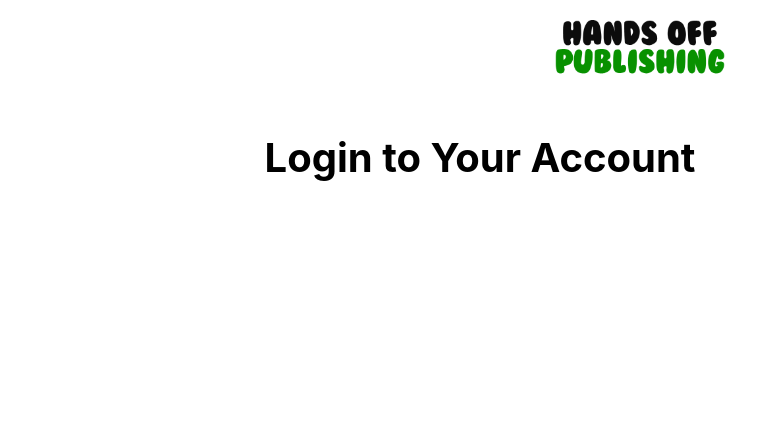
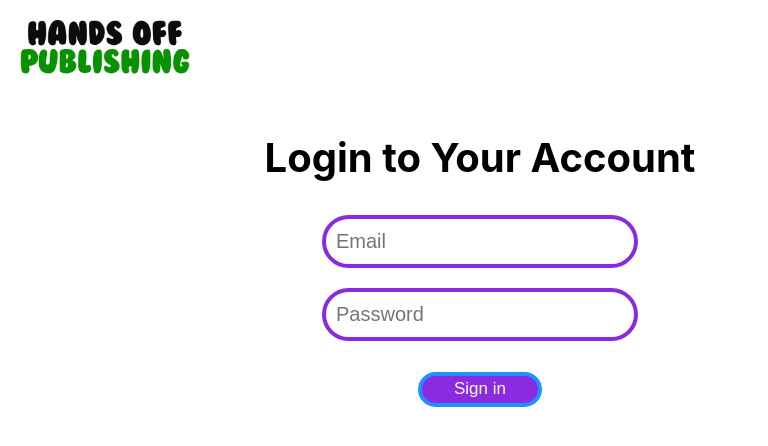
Before and after one commit to pruce99/OTPLogin, a React (Create React App) app: page / in a window 1280 px wide. Shown: the top 446 px of the page, without its empty margins (0-768 px from the left). Built offline with nearby package versions, Linux system fonts and the light colour scheme.

Commit message:
design for sign in: email and password done

```diff
--- a/src/Components/Login/Login.jsx
+++ b/src/Components/Login/Login.jsx
@@ -11,6 +11,17 @@ export default function Login() {
       <div className="loginHeading">
         <h2>Login to Your Account</h2>
       </div>
+      <div className="loginComponents">
+        <div className="inputComponent">
+          <input placeholder="Email" type="text" />
+        </div>
+        <div className="inputComponent">
+          <input placeholder="Password" type="password" />
+        </div>
+        <div className="buttonComponent">
+          <button> Sign in</button>
+        </div>
+      </div>
     </div>
   );
 }
--- a/src/Components/Login/Login.scss
+++ b/src/Components/Login/Login.scss
@@ -1,15 +1,58 @@
-.Login{
-    .mainLogo{
-        .mainLogoImage{
-            width: 170px;
-            margin: 20px;
+.Login {
+  width: 75%;
+  text-align: center;
+  .mainLogo {
+    text-align: left;
+    .mainLogoImage {
+      width: 170px;
+      margin: 20px;
+    }
+  }
+  .loginHeading {
+    h2 {
+      font-size: 40px;
+    }
+    h3{
+        font-size: 25px;
+    }
+  }
+  .loginComponents {
+    .inputComponent {
+      input {
+        width: 30%;
+        border: 4px solid blueviolet;
+        border-radius: 70px;
+        height: 25px;
+        margin-bottom: 20px;
+        padding: 10px;
+        font-size: 20px;
+      }
+    }
+    .buttonComponent {
+      button {
+        width: 13%;
+        height: 35px;
+        border-radius: 75px;
+        font-size: 17px;
+        color: white;
+        background: blueviolet;
+        border: 4px solid dodgerblue;
+        margin-top: 11px;
+      }
+    }
+    .orLine {
+      h2 {
+        border-bottom: 1px solid rgb(94, 92, 92);
+        line-height: 0.1em;
+        margin: 30px 0 20px;
+        width: 45%;
+        display: inline-block;
+
+        span {
+          background: #fff;
+          padding: 0 10px;
         }
+      }
     }
-    .loginHeading{
-        width: 75%;
-        h2{
-            font-size: 40px;
-            text-align: center;
-        }
-    }
+  }
 }
```
